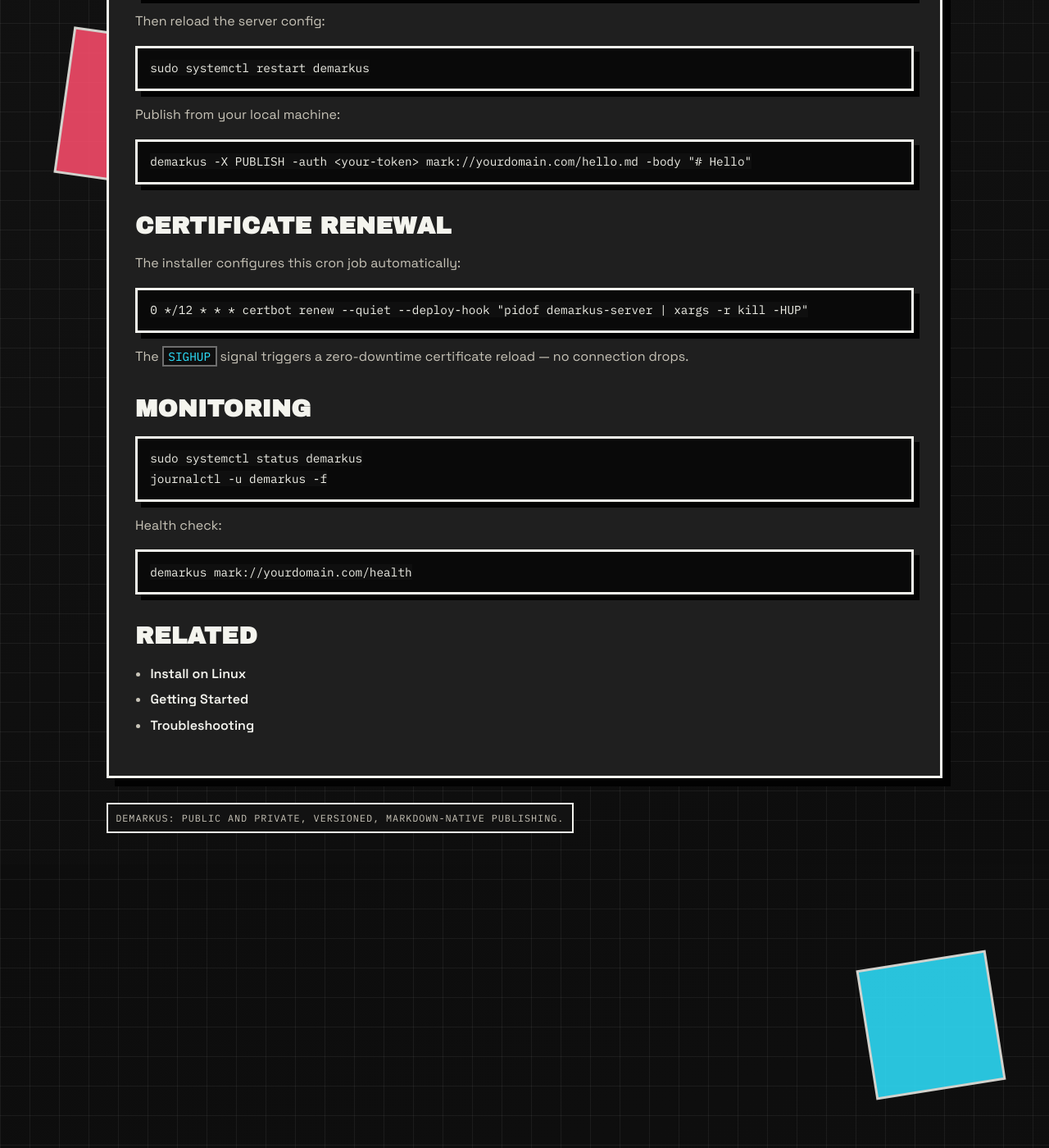
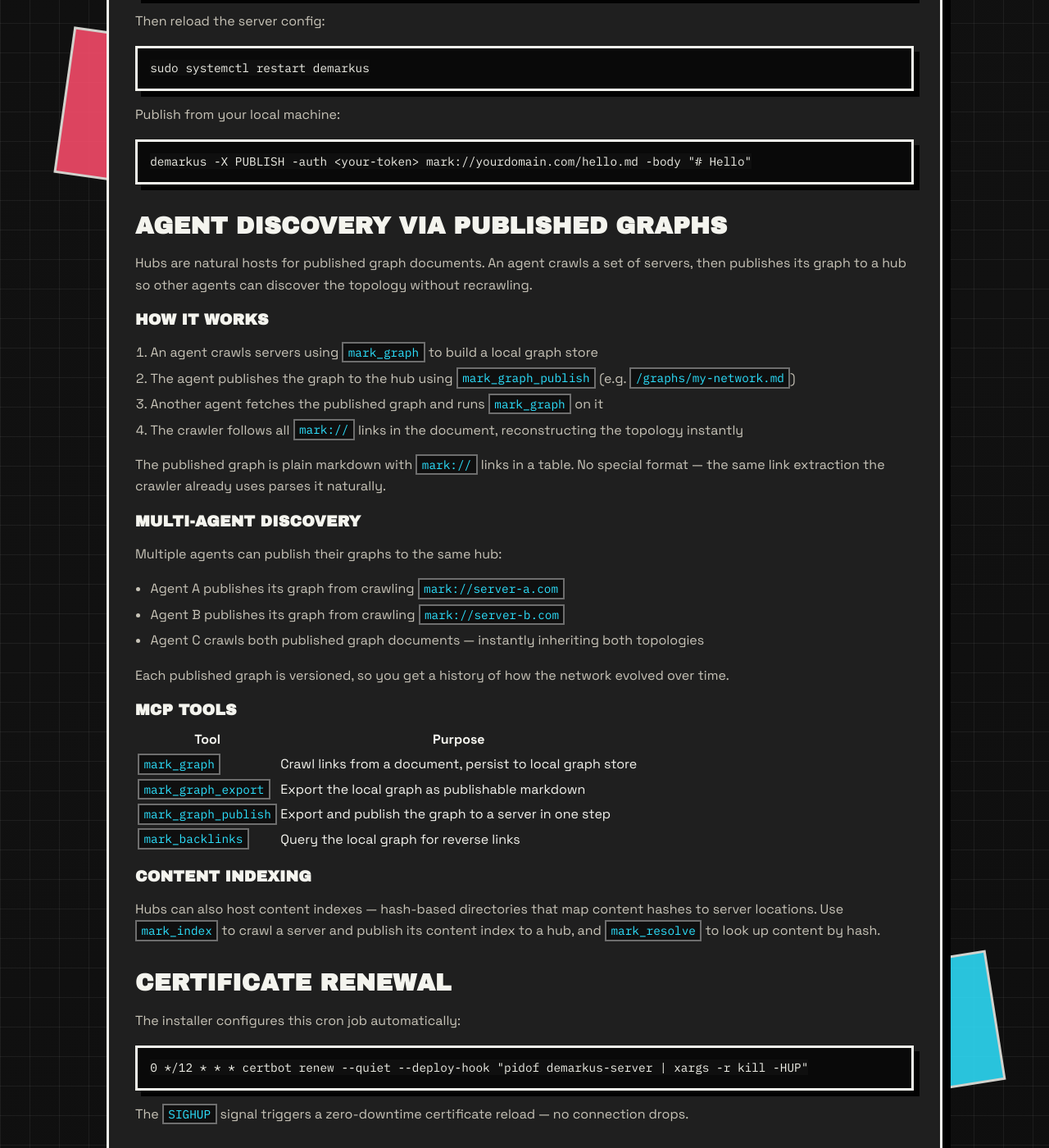
Before and after one commit to latebit-io/demarkus, a Jekyll site: the page built from scenarios/public-hub.md, in a window 1280 px wide and 1400 px high, scrolled down 2203 px. Shown: the whole window at 82% size. Built offline with Jekyll 4.4.1, drawn with Linux system fonts in a browser that asks for light colours.

Commit message:
docs: document agent discovery and graph publishing
Add agent discovery via published graphs section to public hub page.
Update MCP tools lists on soul and agent memory pages with
mark_graph_export and mark_graph_publish.

````diff
--- a/scenarios/public-hub.md
+++ b/scenarios/public-hub.md
@@ -101,6 +101,42 @@ Publish from your local machine:
 demarkus -X PUBLISH -auth <your-token> mark://yourdomain.com/hello.md -body "# Hello"
 ```
 
+## Agent Discovery via Published Graphs
+
+Hubs are natural hosts for published graph documents. An agent crawls a set of servers, then publishes its graph to a hub so other agents can discover the topology without recrawling.
+
+### How it works
+
+1. An agent crawls servers using `mark_graph` to build a local graph store
+2. The agent publishes the graph to the hub using `mark_graph_publish` (e.g. `/graphs/my-network.md`)
+3. Another agent fetches the published graph and runs `mark_graph` on it
+4. The crawler follows all `mark://` links in the document, reconstructing the topology instantly
+
+The published graph is plain markdown with `mark://` links in a table. No special format — the same link extraction the crawler already uses parses it naturally.
+
+### Multi-agent discovery
+
+Multiple agents can publish their graphs to the same hub:
+
+- Agent A publishes its graph from crawling `mark://server-a.com`
+- Agent B publishes its graph from crawling `mark://server-b.com`
+- Agent C crawls both published graph documents — instantly inheriting both topologies
+
+Each published graph is versioned, so you get a history of how the network evolved over time.
+
+### MCP tools
+
+| Tool | Purpose |
+|------|---------|
+| `mark_graph` | Crawl links from a document, persist to local graph store |
+| `mark_graph_export` | Export the local graph as publishable markdown |
+| `mark_graph_publish` | Export and publish the graph to a server in one step |
+| `mark_backlinks` | Query the local graph for reverse links |
+
+### Content indexing
+
+Hubs can also host content indexes — hash-based directories that map content hashes to server locations. Use `mark_index` to crawl a server and publish its content index to a hub, and `mark_resolve` to look up content by hash.
+
 ## Certificate renewal
 
 The installer configures this cron job automatically:
````
Also changed, not shown: scenarios/agent-memory.md (+15 -1 lines), soul.md (+1 -1 lines).
